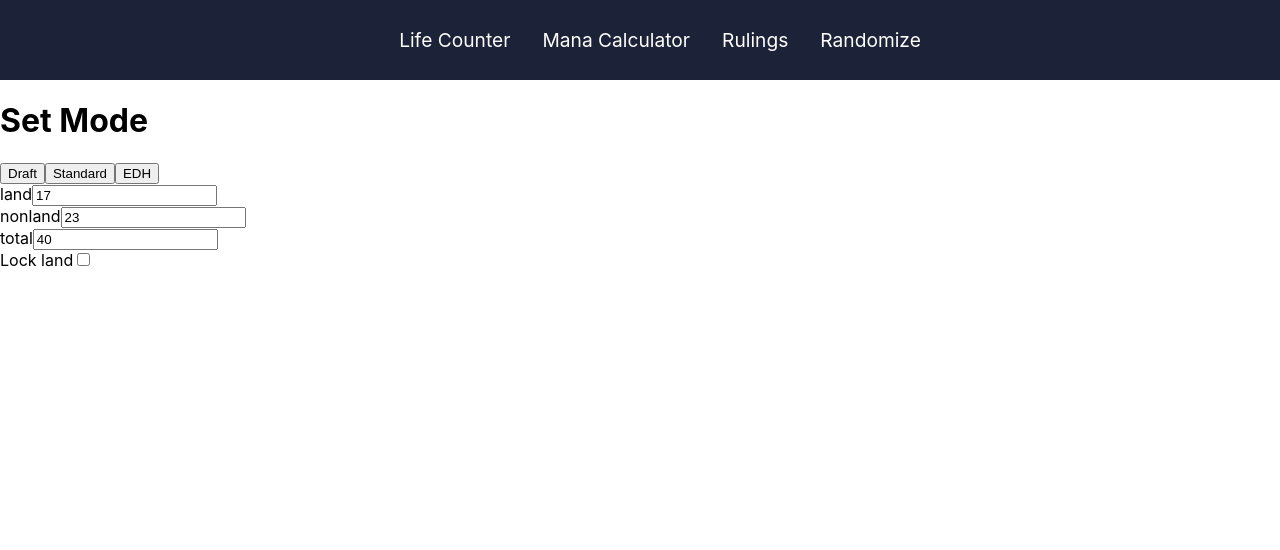
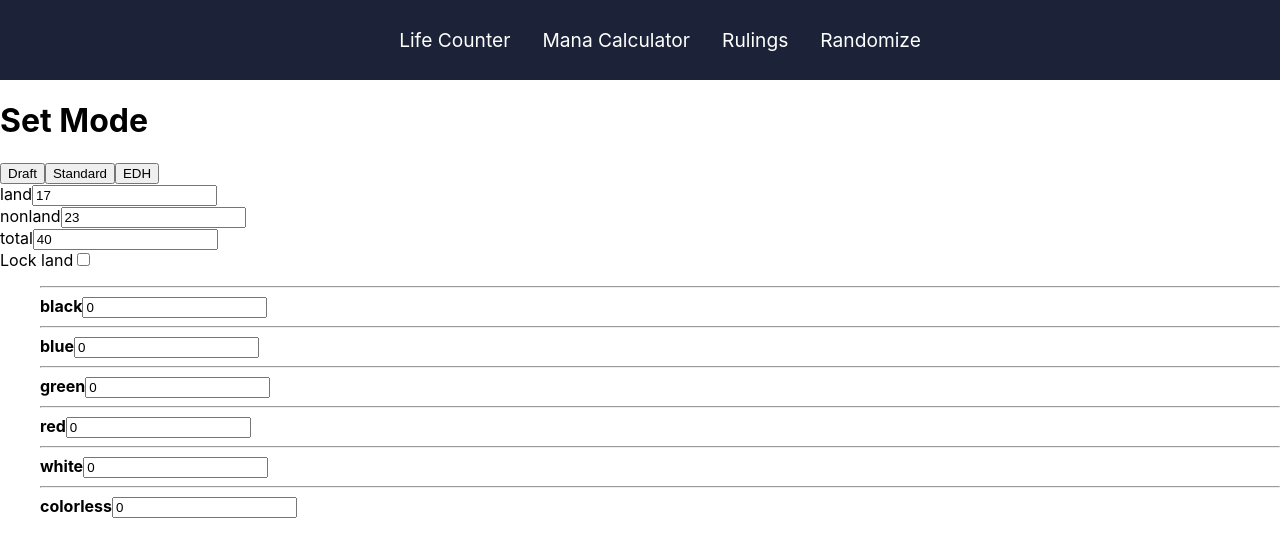
Before and after one commit to Sanderqs/MTGAPP, a React (Create React App) app: page /ManaCalculator in a window 1280 px wide. Shown: the top 550 px of the page. Built offline with nearby package versions, Linux system fonts and the light colour scheme.

Commit message:
devotionInput
hier kan je de hoeveelheid devotion per kleur invullen

```diff
--- /dev/null
+++ b/src/component/Devotion.js
@@ -0,0 +1,29 @@
+import React from "react";
+import { useSelector, useDispatch } from "react-redux";
+import { updateDevotion } from "../reducers/devotion";
+
+const Devotion = (props) => {
+  const devotion = useSelector((state) => state.devotionReducer);
+  const dispatch = useDispatch();
+  console.log(devotion);
+  return (
+    <div>
+      <ul style={{ listStyleType: "none" }}>
+        {Object.entries(devotion).map(([color, amount]) => (
+          <li>
+            <hr />
+            <strong>{color}</strong>
+
+            <input
+              type="number"
+              value={amount}
+              onChange={(e) => dispatch(updateDevotion(color, e.target.value))}
+            />
+          </li>
+        ))}
+      </ul>
+    </div>
+  );
+};
+
+export default Devotion;
--- a/src/pages/ManaCalculator.js
+++ b/src/pages/ManaCalculator.js
@@ -1,4 +1,5 @@
 import React from "react";
+import Devotion from "../component/Devotion";
 import SetCards from "../component/SetCards";
 
 import TotalCards from "../component/TotalCards";
@@ -8,6 +9,7 @@ const ManaCalculator = () => {
     <div>
       <SetCards />
       <TotalCards />
+      <Devotion />
     </div>
   );
 };
--- /dev/null
+++ b/src/reducers/devotion.js
@@ -0,0 +1,22 @@
+const initialState = {
+  black: 0,
+  blue: 0,
+  green: 0,
+  red: 0,
+  white: 0,
+  colorless: 0,
+};
+export default function devotionReducer(state = initialState, action) {
+  switch (action.type) {
+    case "INPUT_CHANGE":
+      const { type, numberOfCards } = action.payload;
+      console.log(type);
+      return { ...state, [type]: numberOfCards };
+    default:
+      return state;
+  }
+}
+
+export const updateDevotion = (type, numberOfCards) => {
+  return { type: "INPUT_CHANGE", payload: { type, numberOfCards } };
+};
--- a/src/reducers/index.js
+++ b/src/reducers/index.js
@@ -2,8 +2,10 @@ import { combineReducers } from "redux";
 
 import landReducer from "./land";
 import counterReducer from "./counter";
+import devotionReducer from "./devotion";
 
 export default combineReducers({
   landReducer,
   counterReducer,
+  devotionReducer,
 });
```
Also changed, not shown: 1 other file (tests, documents, lock files or other folders).
